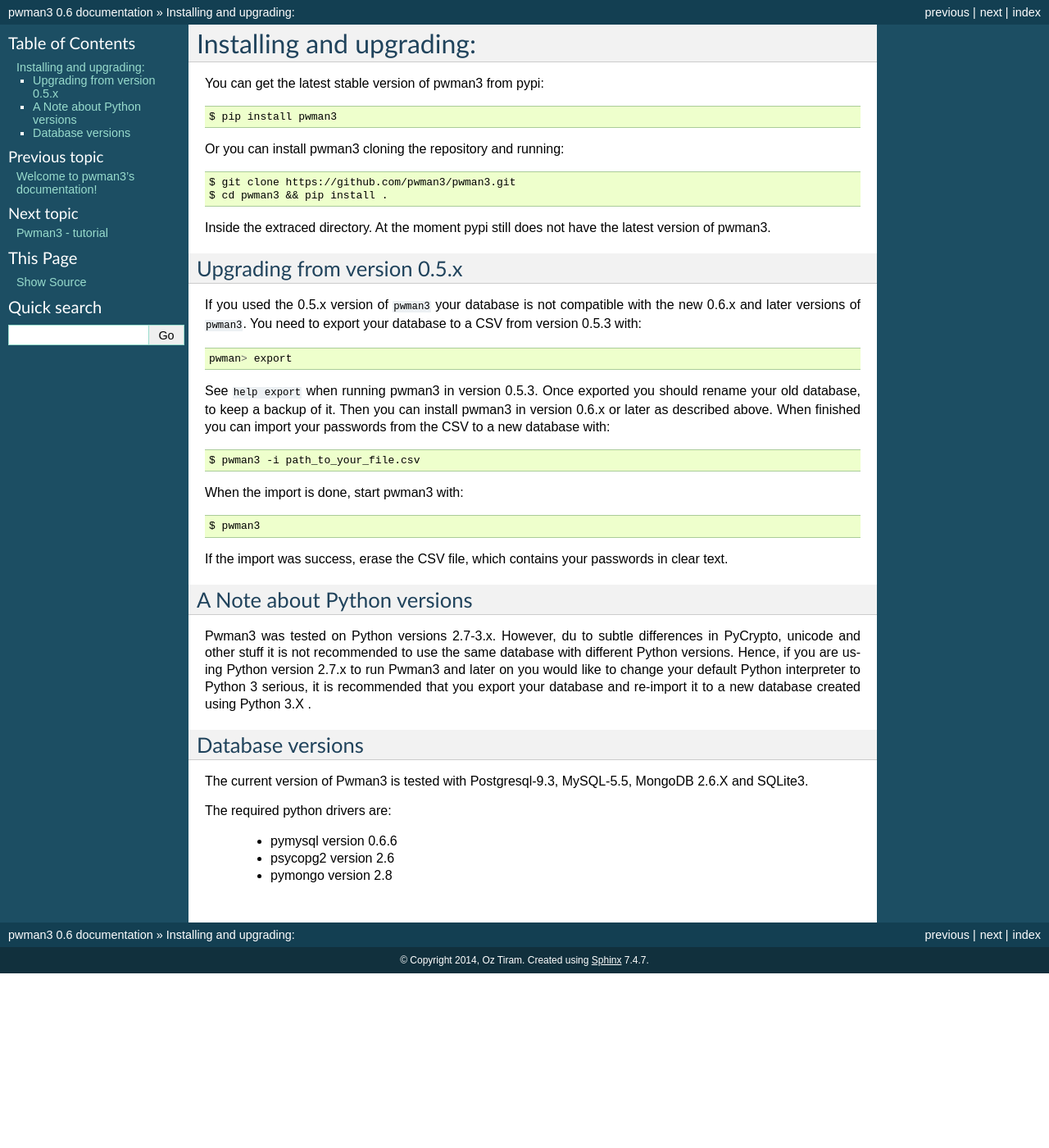
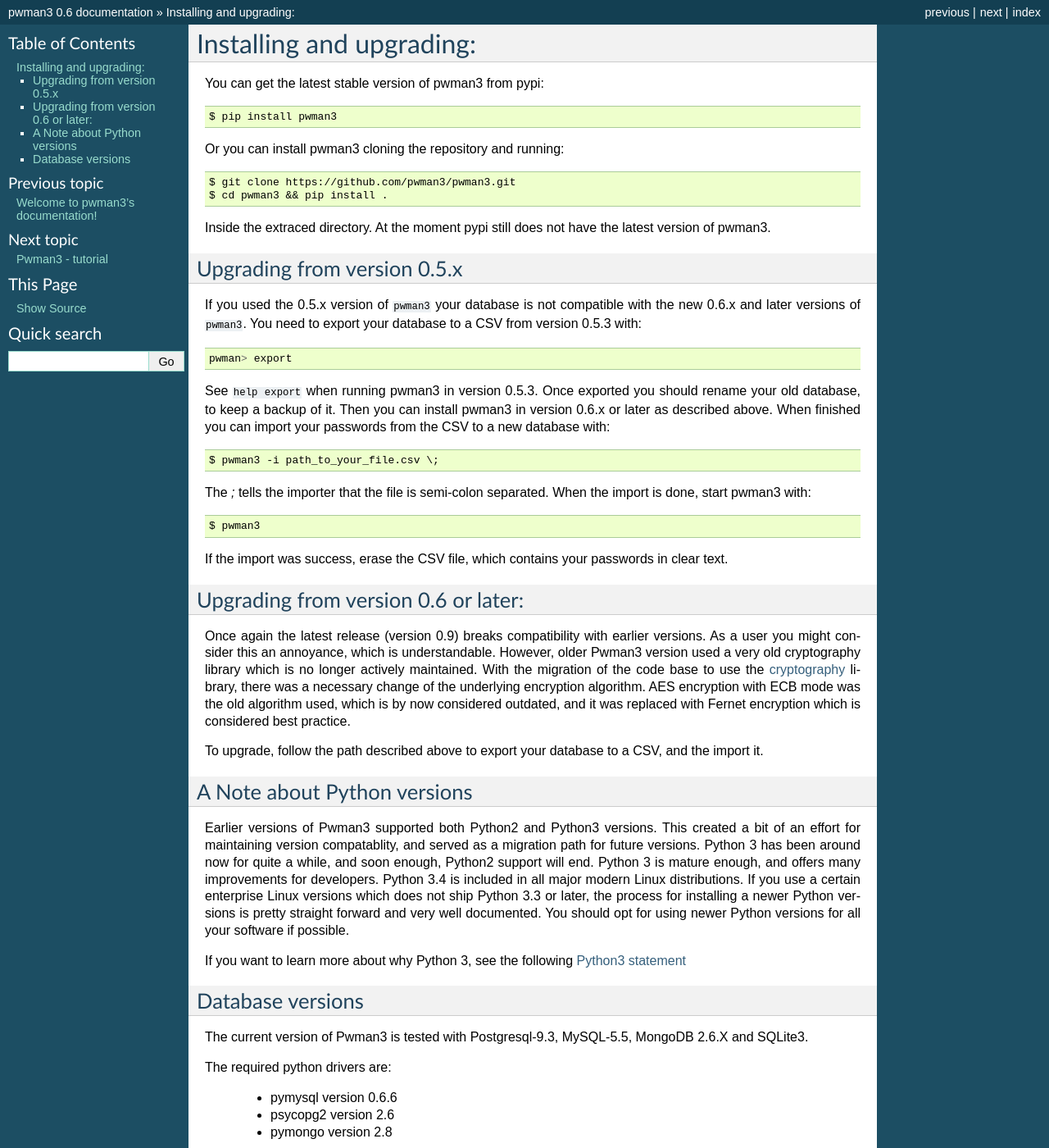
Before and after one commit to pwman3/pwman3, a Sphinx documentation site: the page built from docs/source/install.rst, in a window 1280 px wide and 1400 px high. Shown: the whole window at 82% size. Built offline with Sphinx 7.4.7, drawn with Linux system fonts in a browser that asks for light colours.

Commit message:
Update ChangeLog and docs

```diff
--- a/docs/source/index.rst
+++ b/docs/source/index.rst
@@ -19,5 +19,5 @@
 About pwman3:
 ^^^^^^^^^^^^^
 
-Pwman3 is a command line password manager for Python 2.7-3.X with support for
+Pwman3 is a command line password manager for Python3 with support for
 multiple databases.
--- a/docs/source/install.rst
+++ b/docs/source/install.rst
@@ -13,6 +13,7 @@
 Inside the extraced directory. At the moment pypi still does not have
 the latest version of pwman3.
 
+
 Upgrading from version 0.5.x
 ----------------------------
 
@@ -27,8 +28,9 @@
 Then you can install pwman3 in version 0.6.x or later as described above. When finished
 you can import your passwords from the CSV to a new database with::
 
-    $ pwman3 -i path_to_your_file.csv
+    $ pwman3 -i path_to_your_file.csv \;
 
+The `\;` tells the importer that the file is semi-colon separated.
 When the import is done, start pwman3 with::
 
     $ pwman3
@@ -36,16 +38,36 @@
 If the import was success, erase the CSV file, which contains your passwords
 in clear text.
 
+Upgrading from version 0.6 or later:
+------------------------------------
+
+Once again the latest release (version 0.9) breaks compatibility with earlier
+versions. As a user you might consider this an annoyance, which is understandable.
+However, older Pwman3 version used a very old cryptography library which is
+no longer actively maintained. With the migration of the code base to use
+the cryptography_ library, there was a necessary change of the underlying
+encryption algorithm. AES encryption with ECB mode was the old algorithm used,
+which is by now considered outdated, and it was replaced with Fernet encryption
+which is considered best practice.
+
+To upgrade, follow the path described above to export your database to a CSV,
+and the import it.
+
 A Note about Python versions
 ----------------------------
 
-Pwman3 was tested on Python versions 2.7-3.x. However, du to subtle differences
-in PyCrypto, unicode and other stuff it is not recommended to use the same database
-with different Python versions.
-Hence, if you are using Python version 2.7.x to run Pwman3 and later on you would
-like to change your default Python interpreter to Python 3 serious, it is recommended
-that you export your database and re-import it to a new database created using Python
-3.X .
+Earlier versions of Pwman3 supported both Python2 and Python3 versions. This
+created a bit of an effort for maintaining version compatablity, and served
+as a migration path for future versions. Python 3 has been around now for quite
+a while, and soon enough, Python2 support will end. Python 3 is mature enough,
+and offers many improvements for developers. Python 3.4 is included in all major
+modern Linux distributions.
+If you use a certain enterprise Linux versions which does not ship Python 3.3
+or later, the process for installing a newer Python versions is pretty straight
+forward and very well documented. You should opt for using newer Python versions
+for all your software if possible.
+
+If you want to learn more about why Python 3, see the following `Python3 statement`_
 
 Database versions
 -----------------
@@ -58,3 +80,6 @@
  * pymysql  version 0.6.6
  * psycopg2 version 2.6
  * pymongo version 2.8
+
+.. _cryptography: https://cryptography.io
+.. _Python3 statement: https://python3statement.github.io/
--- a/docs/source/tutorial.rst
+++ b/docs/source/tutorial.rst
@@ -42,7 +42,7 @@
 
 As for a start you would probably like to store some passwords in your database, all
 you need to do is type the command ``new`` (or the alias ``n``), and then insert the information
-as promted::
+as prompted::
 
     pwman> new
     Username: oz123
@@ -97,11 +97,11 @@
 
 Notice, that the ``print`` command expects an entry number as an argument.
 After printing the content of the entry, pwman3 will wait for ``Enter`` to be
-pressed or 5 seconds until it flushes the screen. This way, unautorized eyes
+pressed or 5 seconds until it flushes the screen. This way, unauthorized eyes
 can not browse your screen and see your password. You can always scroll up to
 see the printed entry or print it again.
 
-If you don't want to type passwords and urls constantly ``Pwman3`` comes with
+If you don't want to type passwords and URLs constantly ``Pwman3`` comes with
 two shortcut commands. The first shortcut is ``open``, when calling it with
 an entry number it will open the URL in your default browser::
 
```
Also changed, not shown: docs/source/configuration.rst (+39 -29 lines), 1 other file.
